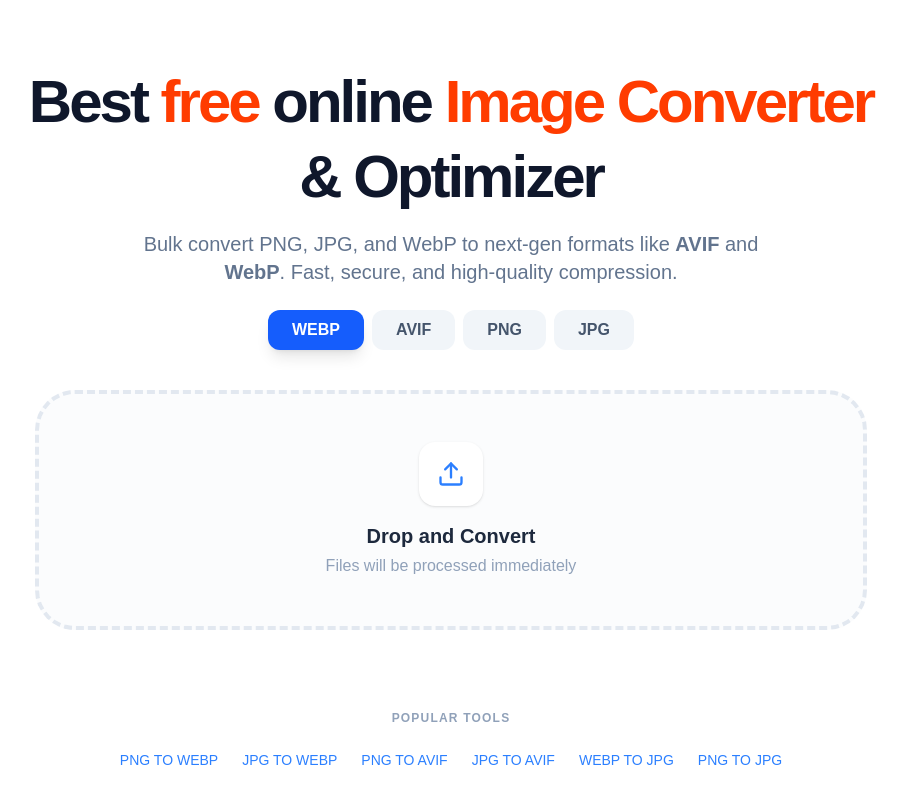
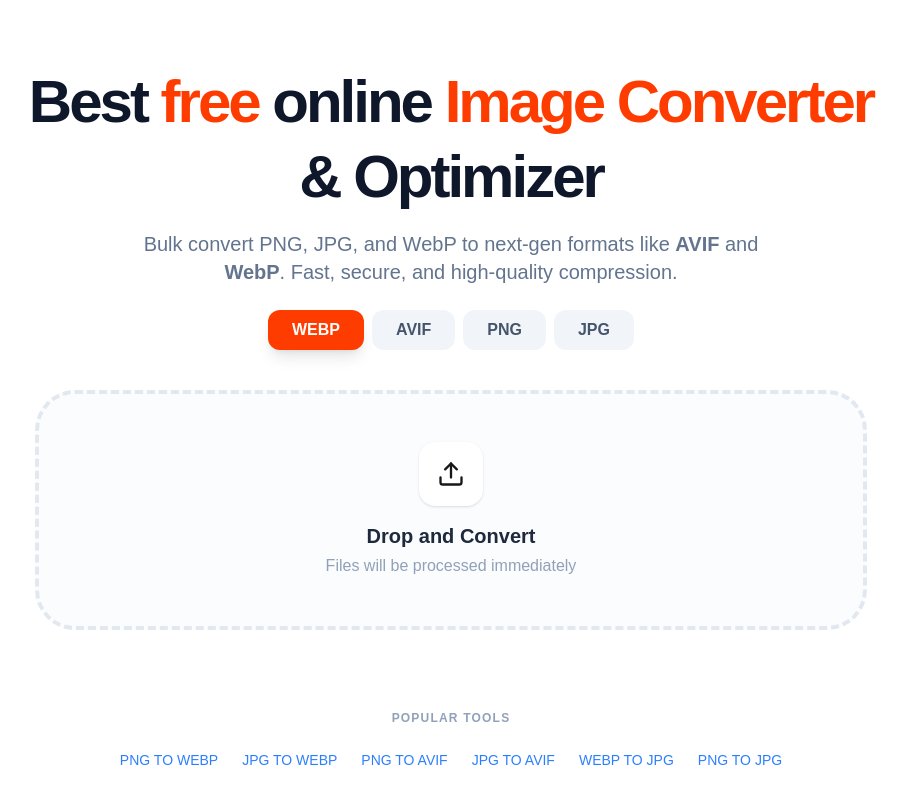
Before and after one commit to TimotejPantak/image-optimizer, a Next.js app: page / in a window 1280 px wide. Shown: the top 804 px of the page, without its empty margins (189-1096 px from the left). Built offline with nearby package versions, Linux system fonts and the light colour scheme.

Commit message:
Change colors in upload component

```diff
--- a/app/components/ImageConverter.tsx
+++ b/app/components/ImageConverter.tsx
@@ -117,7 +117,7 @@ export default function ImageConverter({ defaultFormat = 'webp' }: Props) {
             key={f}
             onClick={() => setFormat(f)}
             className={`px-6 py-2 rounded-xl font-bold transition-all ${
-              format === f ? 'bg-blue-600 text-white shadow-lg' : 'bg-slate-100 text-slate-600 hover:bg-slate-200'
+              format === f ? 'bg-[#FF3C00] text-white shadow-lg' : 'bg-slate-100 text-slate-600 hover:bg-slate-200'
             }`}
           >
             {f.toUpperCase()}
@@ -127,11 +127,11 @@ export default function ImageConverter({ defaultFormat = 'webp' }: Props) {
 
       {/* Drag & Drop Area */}
       <div {...getRootProps()} className={`border-4 border-dashed rounded-[2.5rem] p-12 text-center cursor-pointer transition-all ${
-        isDragActive ? 'border-blue-500 bg-blue-50' : 'border-slate-200 hover:border-blue-400 bg-slate-50/50'
+        isDragActive ? 'border-[#FF3C00] bg-orange-50' : 'border-slate-200 hover:border-blue-400 bg-slate-50/50'
       }`}>
         <input {...getInputProps()} />
         <div className="bg-white w-16 h-16 rounded-2xl shadow-sm flex items-center justify-center mx-auto mb-4">
-          <Upload className="text-blue-500" size={28} />
+          <Upload className="text-[FF3C00]" size={28} />
         </div>
         <p className="text-xl font-bold text-slate-800">Drop and Convert</p>
         <p className="text-slate-400 mt-1">Files will be processed immediately</p>
@@ -160,7 +160,7 @@ export default function ImageConverter({ defaultFormat = 'webp' }: Props) {
               </div>
 
               <div className="flex items-center gap-2 ml-4">
-                {item.status === 'processing' && <Loader2 className="animate-spin text-blue-500" size={20} />}
+                {item.status === 'processing' && <Loader2 className="animate-spin text-[#FF3C00]" size={20} />}
 
                 {item.status === 'completed' && (
                   <>
```
